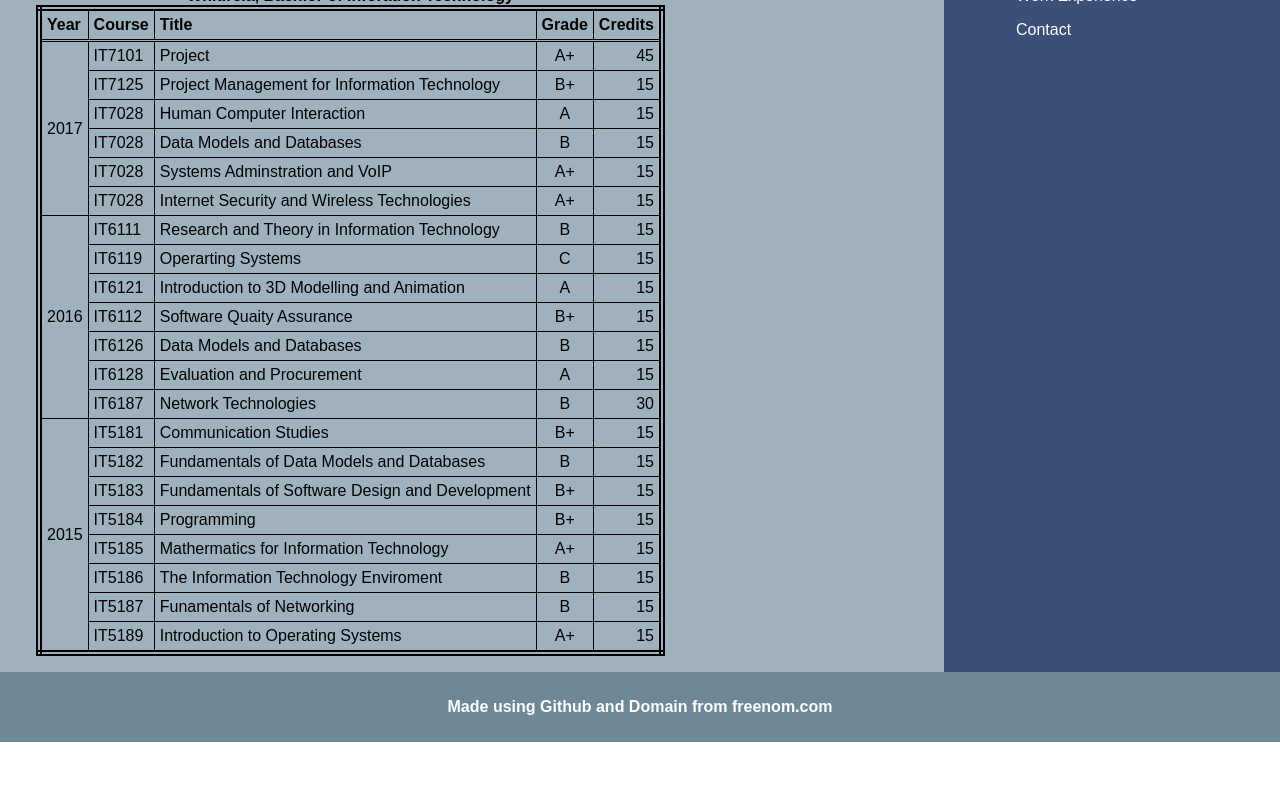
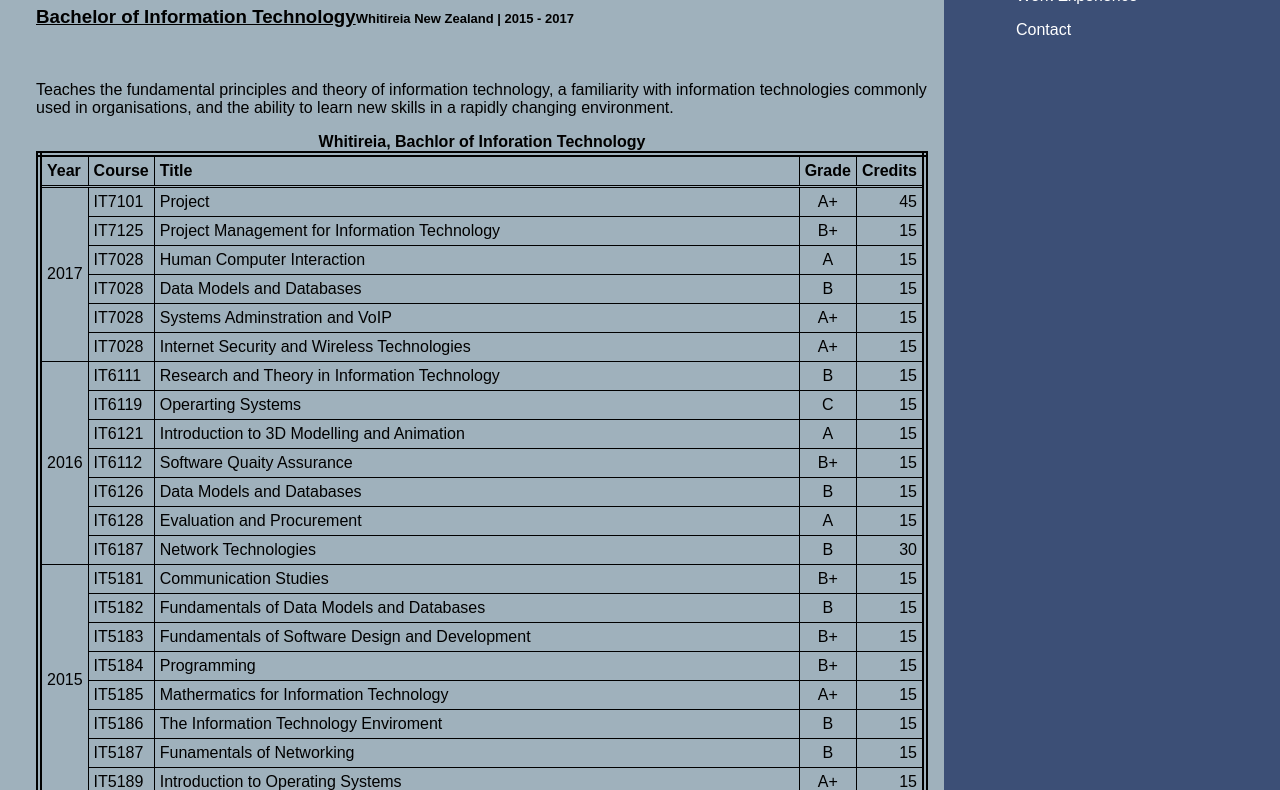
Before and after one commit to Haweast/Education, a plain HTML site: page index.html in a window 1280 px wide. Shown: the part 331-1121 px from the top of the page. Before the commit the page ends 1073 px from the top, so only its background shows below. Drawn offline with Linux system fonts and the light colour scheme.

Commit message:
Update index.html

```diff
--- a/index.html
+++ b/index.html
@@ -181,6 +181,10 @@ footer {
         <bodytext>
         <h1><font size="6">Education</font></h1>
         <br>
+			<h3><u><strong>Bachelor of Information Technology</u></strong><font size="2.5">Whitireia New Zealand | 2015 - 2017</font></h3>
+				<br>
+			<p>Teaches the fundamental principles and theory of information technology, a familiarity with information technologies commonly used in organisations, and the ability to learn new skills in a rapidly changing environment.</p>
+
             <table>
                 <caption><b>Whitireia, Bachlor of Inforation Technology</b></caption>
                 <tr class="BoldBorder1">
```
